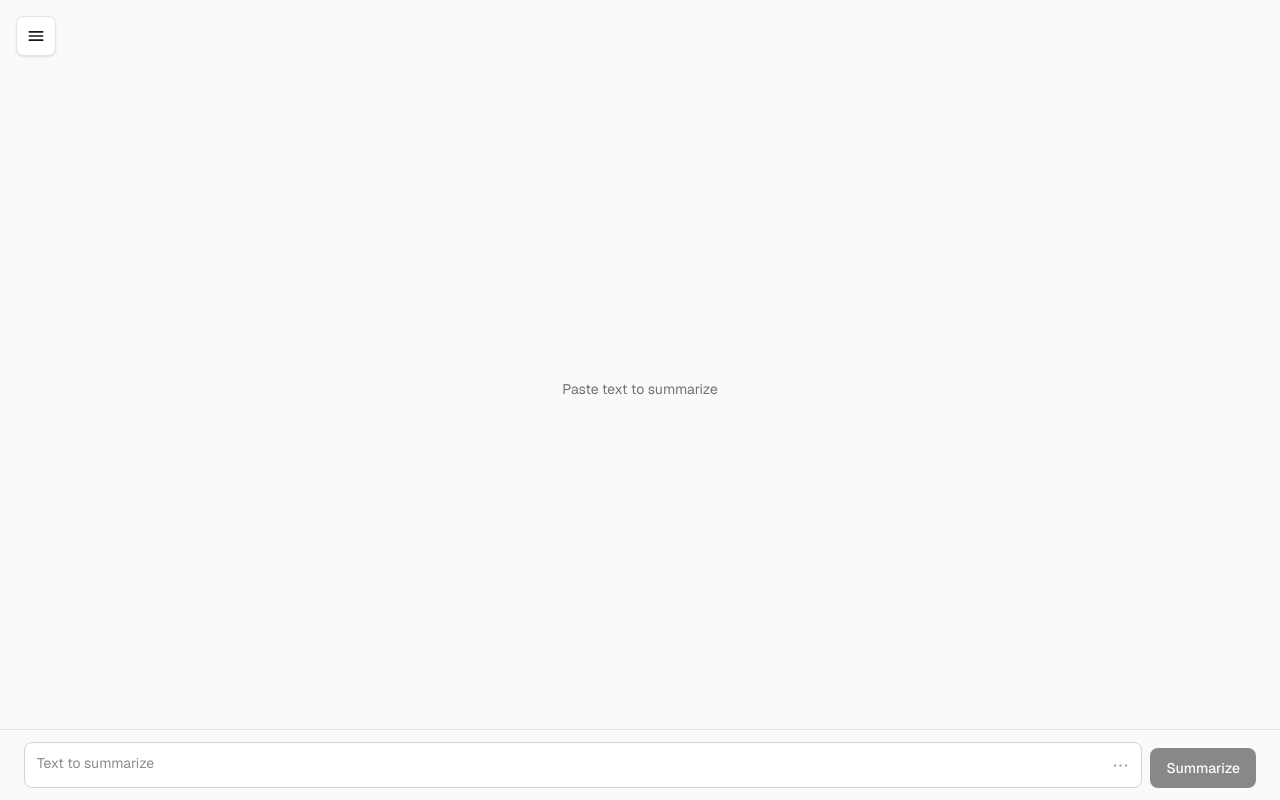
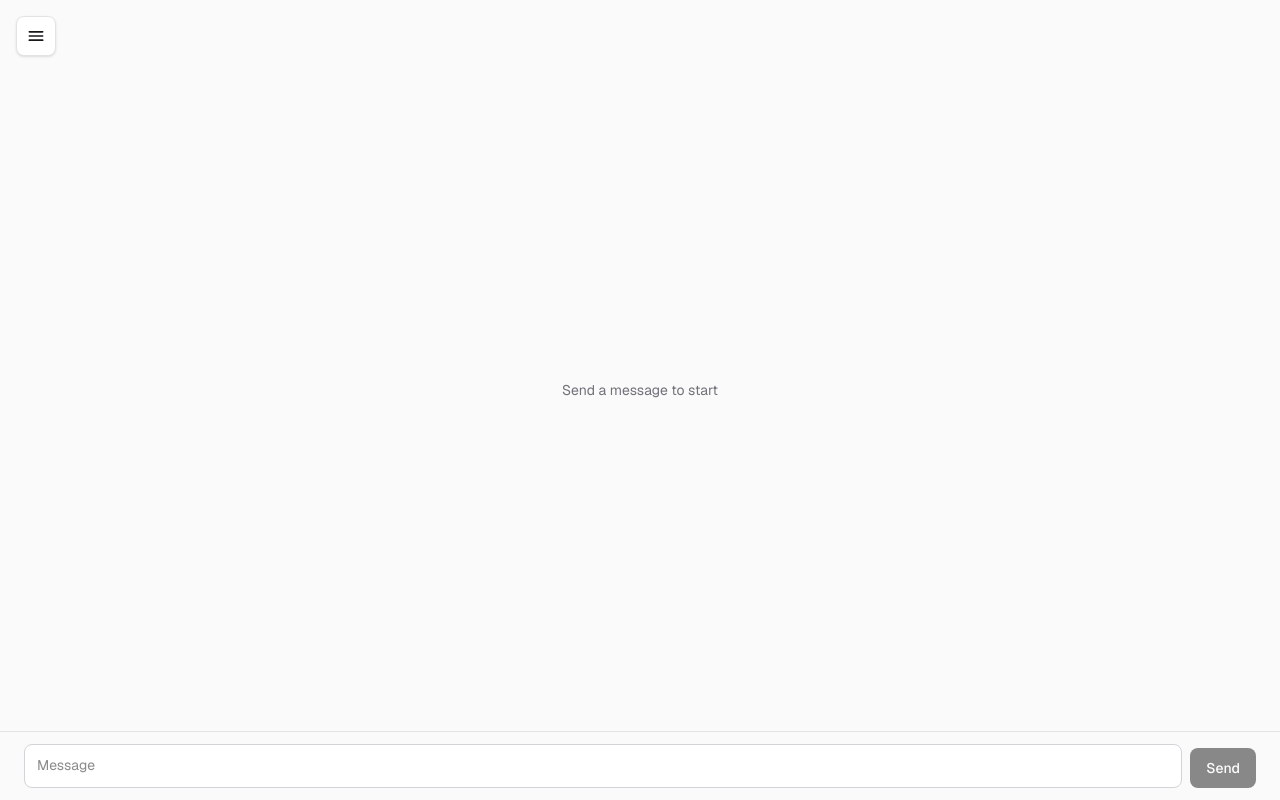
Before and after one commit to shareef-dweikat/aghr, a Next.js app: page /chat/summarizer in a window 1280 px wide. Built offline with nearby package versions, Linux system fonts and the light colour scheme.

Commit message:
Persist chat conversations and route Prompt and Summarizer through shared /chat/:id URLs.

```diff
--- a/app/chat/[id]/page.tsx
+++ b/app/chat/[id]/page.tsx
@@ -1,15 +1,20 @@
-import { PromptApiDemo } from "../../components/prompt-api-demo";
+import { ExistingChatSession } from "../../components/chat-session";
+import { isChatApiId } from "../../lib/conversations";
 
 export default async function ChatConversationPage({
   params,
+  searchParams,
 }: {
   params: Promise<{ id: string }>;
+  searchParams: Promise<{ api?: string }>;
 }) {
   const { id } = await params;
+  const { api } = await searchParams;
+  const apiHint = isChatApiId(api) ? api : undefined;
 
   return (
     <div className="flex h-dvh flex-col bg-zinc-50 pt-14 font-sans dark:bg-black">
-      <PromptApiDemo conversationId={id} />
+      <ExistingChatSession conversationId={id} apiHint={apiHint} />
     </div>
   );
 }
--- a/app/chat/page.tsx
+++ b/app/chat/page.tsx
@@ -1,9 +1,15 @@
-import { PromptApiDemo } from "../components/prompt-api-demo";
+import { redirect } from "next/navigation";
 
-export default function ChatPage() {
-  return (
-    <div className="flex h-dvh flex-col bg-zinc-50 pt-14 font-sans dark:bg-black">
-      <PromptApiDemo />
-    </div>
-  );
+import { isChatApiId } from "../lib/conversations";
+
+export default async function ChatPage({
+  searchParams,
+}: {
+  searchParams: Promise<{ api?: string }>;
+}) {
+  const { api } = await searchParams;
+  const apiId = isChatApiId(api) ? api : "prompt";
+  const id = crypto.randomUUID();
+
+  redirect(`/chat/${id}?api=${apiId}`);
 }
--- a/app/chat/summarizer/page.tsx
+++ /dev/null
@@ -1,9 +0,0 @@
-import { SummarizerApiDemo } from "../../components/summarizer-api-demo";
-
-export default function SummarizerChatPage() {
-  return (
-    <div className="flex h-dvh flex-col bg-zinc-50 pt-14 font-sans dark:bg-black">
-      <SummarizerApiDemo />
-    </div>
-  );
-}
--- /dev/null
+++ b/app/components/chat-session.tsx
@@ -0,0 +1,45 @@
+"use client";
+
+import { useEffect, useState } from "react";
+
+import {
+  getConversation,
+  type ChatApiId,
+} from "../lib/conversations";
+import { PromptApiDemo } from "./prompt-api-demo";
+import { SummarizerApiDemo } from "./summarizer-api-demo";
+
+function ChatDemo({
+  apiId,
+  conversationId,
+}: {
+  apiId: ChatApiId;
+  conversationId: string;
+}) {
+  if (apiId === "summarizer") {
+    return <SummarizerApiDemo conversationId={conversationId} />;
+  }
+
+  return <PromptApiDemo conversationId={conversationId} />;
+}
+
+export function ExistingChatSession({
+  conversationId,
+  apiHint,
+}: {
+  conversationId: string;
+  apiHint?: ChatApiId;
+}) {
+  const [apiId, setApiId] = useState<ChatApiId | null>(null);
+
+  useEffect(() => {
+    const existing = getConversation(conversationId);
+    setApiId(existing?.apiId ?? apiHint ?? "prompt");
+  }, [apiHint, conversationId]);
+
+  if (!apiId) {
+    return null;
+  }
+
+  return <ChatDemo apiId={apiId} conversationId={conversationId} />;
+}
--- a/app/components/prompt-api-demo.tsx
+++ b/app/components/prompt-api-demo.tsx
@@ -1,7 +1,6 @@
 "use client";
 
-import { useRouter } from "next/navigation";
-import { useCallback, useRef } from "react";
+import { useCallback } from "react";
 
 import {
   useChromeAiChatRun,
@@ -12,6 +11,7 @@ import {
   ChatMessageList,
   ChatStatusBanner,
 } from "./chat-thread";
+import { useChatConversationRoute } from "./use-chat-conversation-route";
 
 const STATUS_COPY: ChromeAiStatusCopy = {
   unsupported:
@@ -26,10 +26,11 @@ const STATUS_COPY: ChromeAiStatusCopy = {
   error: "Something went wrong.",
 };
 
-export function PromptApiDemo({ conversationId }: { conversationId?: string }) {
-  const router = useRouter();
-  const conversationIdRef = useRef(conversationId);
-  conversationIdRef.current = conversationId;
+export function PromptApiDemo({ conversationId }: { conversationId: string }) {
+  const { ensureConversationRoute } = useChatConversationRoute({
+    apiId: "prompt",
+    conversationId,
+  });
 
   const {
     input,
@@ -43,6 +44,7 @@ export function PromptApiDemo({ conversationId }: { conversationId?: string }) {
   } = useChromeAiChatRun({ apiId: "prompt", statusCopy: STATUS_COPY });
 
   const handleSend = useCallback(() => {
+    const title = input.trim();
     void run(
       async (prompt, ctx) => {
         let session = ctx.getSession() as LanguageModelSession | null;
@@ -60,13 +62,11 @@ export function PromptApiDemo({ conversationId }: { conversationId?: string }) {
       },
       {
         onComplete() {
-          if (conversationId !== conversationIdRef.current) {
-            router.replace(`/chat/${conversationIdRef.current}`);
-          }
+          ensureConversationRoute(title);
         },
       },
     );
-  }, [conversationId, router, run]);
+  }, [ensureConversationRoute, input, run]);
 
   return (
     <div className="flex min-h-0 flex-1 flex-col">
--- a/app/components/site-drawer.tsx
+++ b/app/components/site-drawer.tsx
@@ -4,6 +4,10 @@ import Link from "next/link";
 import { usePathname } from "next/navigation";
 import { useEffect, useState } from "react";
 
+import {
+  listConversations,
+  type Conversation,
+} from "../lib/conversations";
 import defaultTranslations from "../translations/default.json";
 
 const accountLinks = [
@@ -20,7 +24,7 @@ function linkClassName(isActive: boolean) {
 
 export function SiteDrawer() {
   const [open, setOpen] = useState(false);
-  const [conversations, setConversations] = useState<[]>([]);
+  const [conversations, setConversations] = useState<Conversation[]>([]);
   const pathname = usePathname();
   const { nav } = defaultTranslations;
 
@@ -34,7 +38,7 @@ export function SiteDrawer() {
       return;
     }
 
-    setConversations([]);
+    setConversations(listConversations());
 
     function onKeyDown(event: KeyboardEvent) {
       if (event.key === "Escape") {
--- a/app/components/summarizer-api-demo.tsx
+++ b/app/components/summarizer-api-demo.tsx
@@ -11,6 +11,7 @@ import {
   ChatMessageList,
   ChatStatusBanner,
 } from "./chat-thread";
+import { useChatConversationRoute } from "./use-chat-conversation-route";
 
 const TYPE_OPTIONS: SummarizerType[] = [
   "key-points",
@@ -174,10 +175,18 @@ function SummarizerSettingsMenu({
   );
 }
 
-export function SummarizerApiDemo() {
+export function SummarizerApiDemo({
+  conversationId,
+}: {
+  conversationId: string;
+}) {
   const [type, setType] = useState<SummarizerType>("key-points");
   const [length, setLength] = useState<SummarizerLength>("medium");
   const [format, setFormat] = useState<SummarizerFormat>("markdown");
+  const { ensureConversationRoute } = useChatConversationRoute({
+    apiId: "summarizer",
+    conversationId,
+  });
 
   const {
     input,
@@ -191,7 +200,9 @@ export function SummarizerApiDemo() {
   } = useChromeAiChatRun({ apiId: "summarizer", statusCopy: STATUS_COPY });
 
   const handleSummarize = useCallback(() => {
-    void run(async (text, ctx) => {
+    const title = input.trim();
+    void run(
+      async (text, ctx) => {
         ctx.getSession()?.destroy();
         ctx.setSession(null);
 
@@ -208,8 +219,14 @@ export function SummarizerApiDemo() {
         return session.summarizeStreaming(text, {
           signal: ctx.signal,
         });
-    });
-  }, [format, length, run, type]);
+      },
+      {
+        onComplete() {
+          ensureConversationRoute(title);
+        },
+      },
+    );
+  }, [ensureConversationRoute, format, input, length, run, type]);
 
   return (
     <div className="flex min-h-0 flex-1 flex-col">
--- /dev/null
+++ b/app/components/use-chat-conversation-route.ts
@@ -0,0 +1,36 @@
+"use client";
+
+import { useCallback, useRef } from "react";
+
+import {
+  upsertConversation,
+  type ChatApiId,
+} from "../lib/conversations";
+
+export function useChatConversationRoute({
+  apiId,
+  conversationId,
+}: {
+  apiId: ChatApiId;
+  conversationId: string;
+}) {
+  const idRef = useRef(conversationId);
+  idRef.current = conversationId;
+
+  const ensureConversationRoute = useCallback(
+    (title: string) => {
+      upsertConversation({
+        id: idRef.current,
+        apiId,
+        title,
+      });
+
+      if (window.location.search) {
+        window.history.replaceState(null, "", `/chat/${idRef.current}`);
+      }
+    },
+    [apiId],
+  );
+
+  return { ensureConversationRoute };
+}
--- /dev/null
+++ b/app/lib/conversations.ts
@@ -0,0 +1,79 @@
+export type ChatApiId = "prompt" | "summarizer";
+
+export type Conversation = {
+  id: string;
+  apiId: ChatApiId;
+  title: string;
+  updatedAt: number;
+};
+
+const STORAGE_KEY = "aghr:conversations";
+
+function canUseStorage(): boolean {
+  return typeof window !== "undefined";
+}
+
+function readAll(): Conversation[] {
+  if (!canUseStorage()) {
+    return [];
+  }
+
+  try {
+    const raw = window.localStorage.getItem(STORAGE_KEY);
+    if (!raw) {
+      return [];
+    }
+    const parsed = JSON.parse(raw) as Conversation[];
+    return Array.isArray(parsed) ? parsed : [];
+  } catch {
+    return [];
+  }
+}
+
+function writeAll(conversations: Conversation[]): void {
+  if (!canUseStorage()) {
+    return;
+  }
+  window.localStorage.setItem(STORAGE_KEY, JSON.stringify(conversations));
+}
+
+export function listConversations(): Conversation[] {
+  return readAll().sort((a, b) => b.updatedAt - a.updatedAt);
+}
+
+export function getConversation(id: string): Conversation | null {
+  return readAll().find((conversation) => conversation.id === id) ?? null;
+}
+
+export function upsertConversation(input: {
+  id: string;
+  apiId: ChatApiId;
+  title: string;
+}): Conversation {
+  const conversations = readAll();
+  const existingIndex = conversations.findIndex(
+    (conversation) => conversation.id === input.id,
+  );
+  const next: Conversation = {
+    id: input.id,
+    apiId: input.apiId,
+    title: input.title.trim() || "New chat",
+    updatedAt: Date.now(),
+  };
+
+  if (existingIndex === -1) {
+    conversations.unshift(next);
+  } else {
+    conversations[existingIndex] = {
+      ...conversations[existingIndex],
+      ...next,
+    };
+  }
+
+  writeAll(conversations);
+  return next;
+}
+
+export function isChatApiId(value: string | undefined | null): value is ChatApiId {
+  return value === "prompt" || value === "summarizer";
+}
--- a/app/translations/default.json
+++ b/app/translations/default.json
@@ -30,7 +30,7 @@
         "id": "summarizer",
         "name": "Summarizer API",
         "description": "Summarizing long text",
-        "href": "/chat/summarizer"
+        "href": "/chat?api=summarizer"
       },
       {
         "id": "writer",
```
Lines whose indentation alone changed are shown as unchanged.
